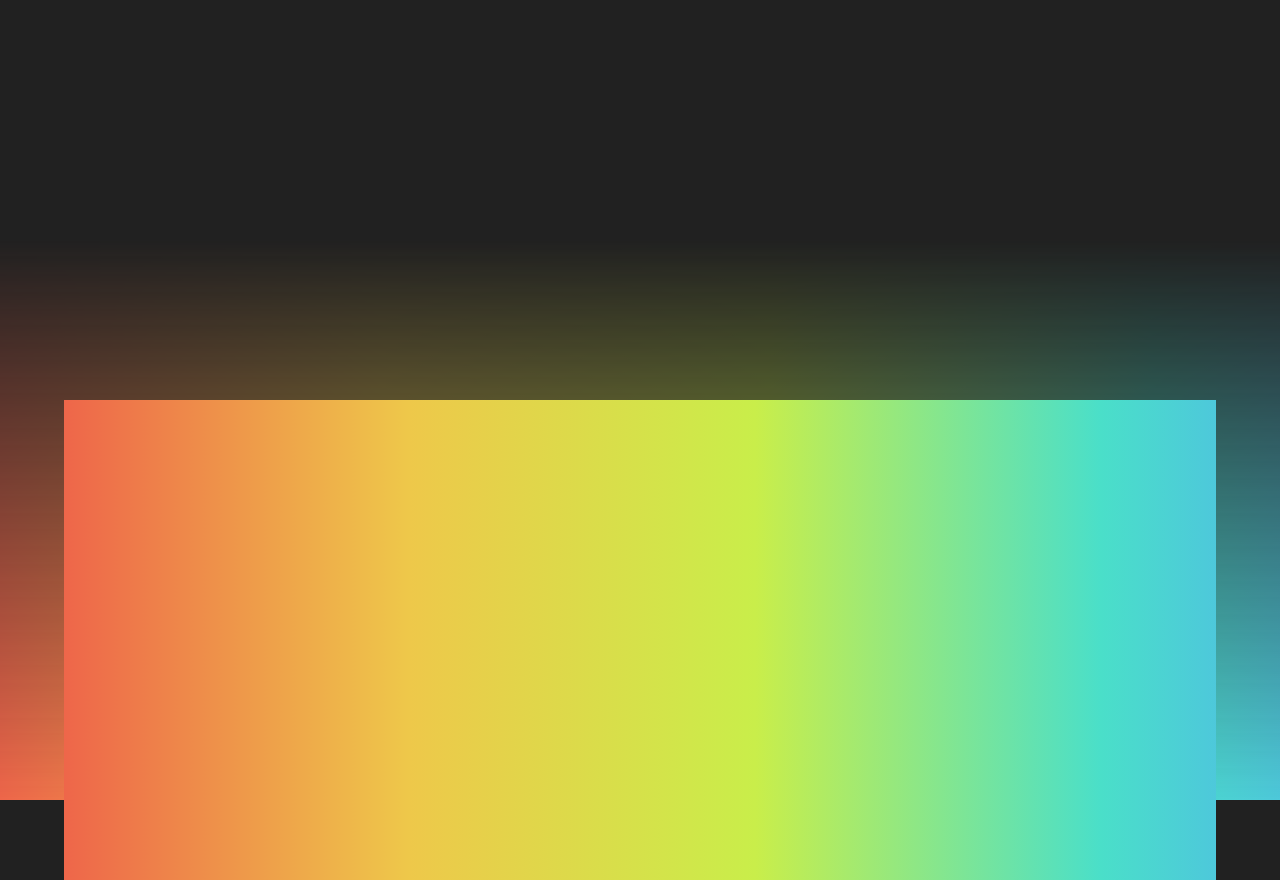
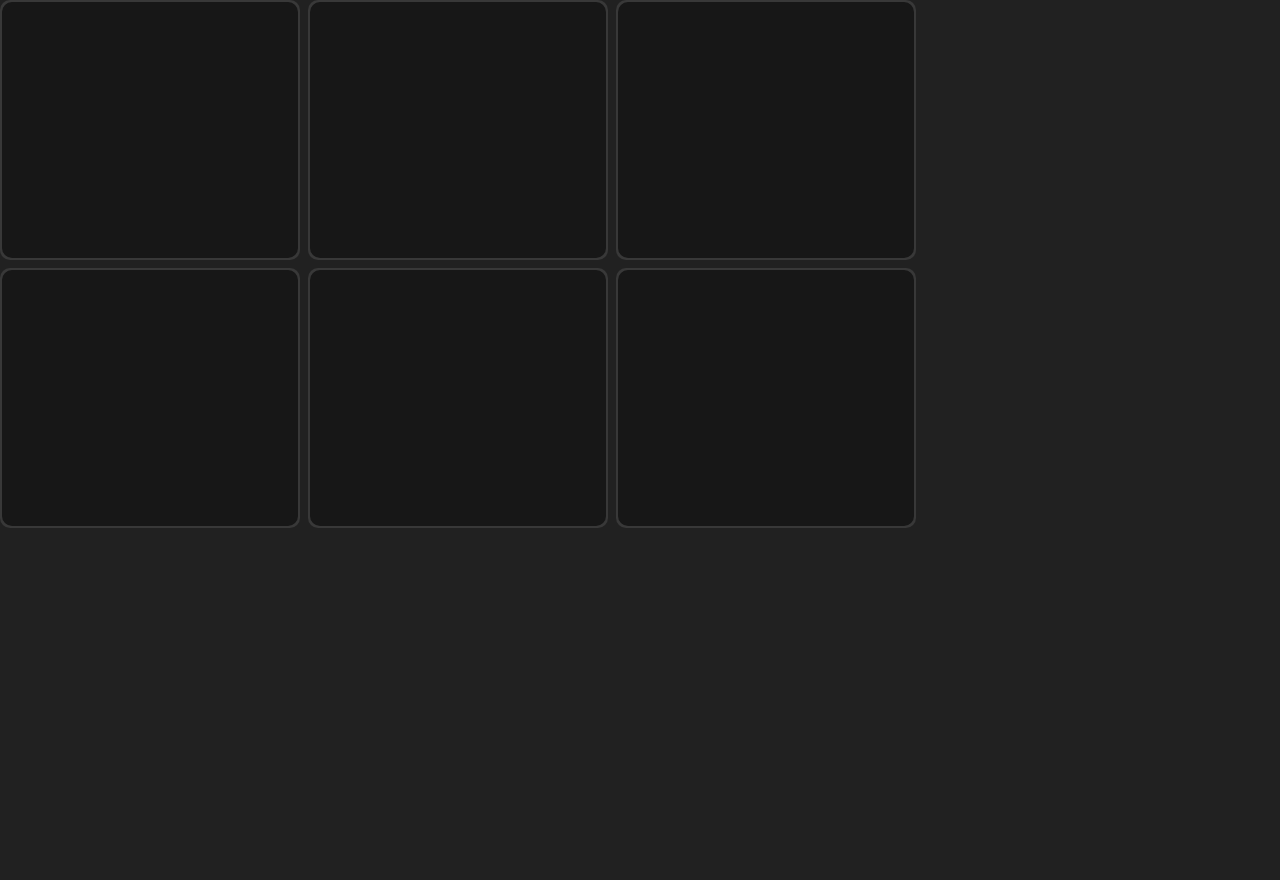
Before and after one commit to kodsilici02/nuxt3_component_library, a Nuxt app: page / in a window 1280 px wide. After the commit the page ends 800 px from the top, so only its background shows below. Built offline with nearby package versions, Linux system fonts and the light colour scheme.

Commit message:
Glowing grid card component completed

```diff
--- /dev/null
+++ b/components/Grid/Card.vue
@@ -0,0 +1,75 @@
+<template>
+  <div class="card" ref="card">
+    <div class="card-border" :style="{ opacity: isHovered ? '1' : '0' }"></div>
+    <div class="card-content"><slot></slot></div>
+  </div>
+</template>
+
+<script setup>
+const card = ref();
+const x = inject('x');
+const y = inject('y');
+
+watch(x, newVal => {
+  let rect = card.value.getBoundingClientRect();
+  let mouseX = newVal - rect.left;
+  card.value.style.setProperty('--mouse-x', `${mouseX}px`);
+});
+watch(y, newVal => {
+  let rect = card.value.getBoundingClientRect();
+  let mouseY = newVal - rect.top;
+  card.value.style.setProperty('--mouse-y', `${mouseY}px`);
+});
+
+const isHovered = inject('isHovered');
+</script>
+
+<style lang="scss" scoped>
+.card {
+  --mouse-x: 0px;
+  --mouse-y: 0px;
+  background-color: rgba(255, 255, 255, 0.1);
+  height: 260px;
+  width: 300px;
+  border-radius: 10px;
+  position: relative;
+  padding: 2px;
+  &:hover::before {
+    opacity: 1;
+  }
+  &::before {
+    opacity: 0;
+    transition: all 0.4s ease;
+    background: radial-gradient(600px circle at var(--mouse-x) var(--mouse-y), rgba(255, 255, 255, 0.06), transparent 40%);
+    border-radius: inherit;
+    content: '';
+    height: 100%;
+    width: 100%;
+    position: absolute;
+    top: 0;
+    left: 0;
+    z-index: 3;
+  }
+}
+
+.card-content {
+  width: 100%;
+  height: 100%;
+  background-color: rgb(23, 23, 23);
+  border-radius: inherit;
+  position: relative;
+  z-index: 2;
+}
+.card-border {
+  opacity: 0;
+  transition: all 0.4s ease;
+  background: radial-gradient(500px circle at var(--mouse-x) var(--mouse-y), rgba(255, 255, 255, 0.4), transparent 40%);
+  border-radius: inherit;
+  height: 100%;
+  width: 100%;
+  position: absolute;
+  top: 0;
+  left: 0;
+  z-index: 1;
+}
+</style>
--- /dev/null
+++ b/components/Grid/Container.vue
@@ -0,0 +1,38 @@
+<template>
+  <div class="main" @mousemove="mouseMove" @mouseenter="mouseEnter" @mouseleave="mouseLeave">
+    <slot></slot>
+  </div>
+</template>
+
+<script setup>
+const x = ref();
+const y = ref();
+const isHovered = ref(false);
+
+function mouseMove() {
+  x.value = event.clientX;
+  y.value = event.clientY;
+}
+
+function mouseEnter() {
+  isHovered.value = true;
+}
+
+function mouseLeave() {
+  isHovered.value = false;
+}
+
+provide('x', x);
+provide('y', y);
+provide('isHovered', isHovered);
+</script>
+
+<style lang="scss" scoped>
+.main {
+  display: flex;
+  flex-wrap: wrap;
+  gap: 8px;
+  max-width: 916px;
+  width: fit-content;
+}
+</style>
--- a/pages/index.vue
+++ b/pages/index.vue
@@ -1,6 +1,13 @@
 <template>
   <div class="w-full h-full min-h-[100vh] flex flex-col gap-3 justify-center items-center">
-    <ButtonChaotic></ButtonChaotic>
+    <GridContainer class="w-fit h-fit">
+      <GridCard></GridCard>
+      <GridCard></GridCard>
+      <GridCard></GridCard>
+      <GridCard></GridCard>
+      <GridCard></GridCard>
+      <GridCard></GridCard>
+    </GridContainer>
   </div>
 </template>
 
```
Also changed, not shown: tsconfig.json (deleted, +0 -42 lines).
